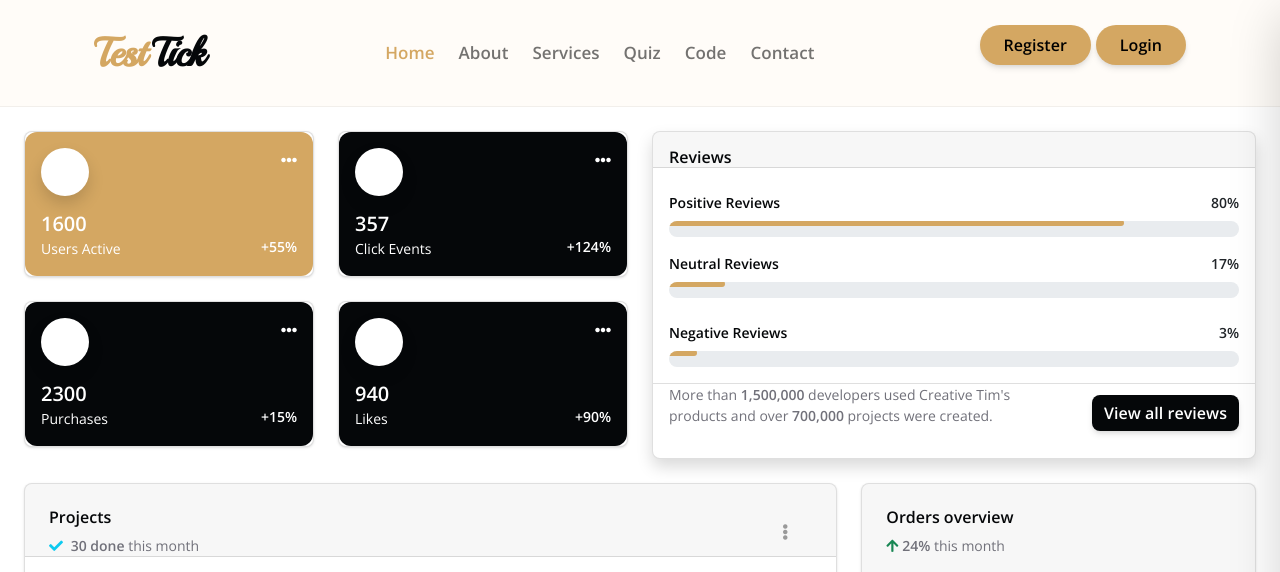
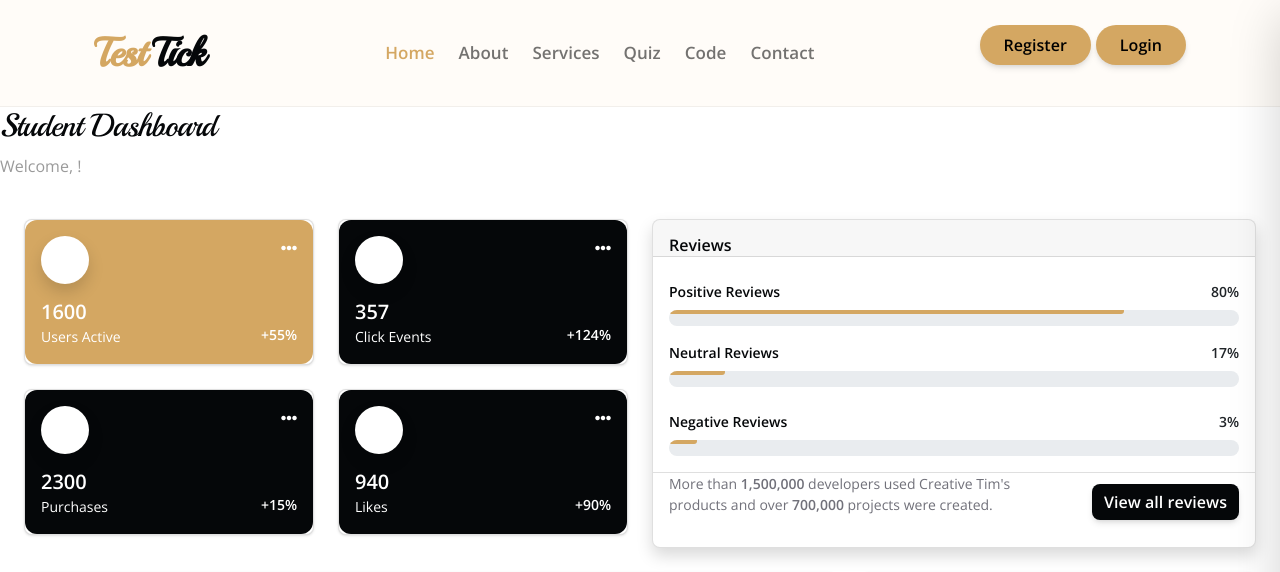
Before and after one commit to Kode-with-Karan/TestTick, a Django app: page /dashboard/student/ in a window 1280 px wide. Shown: the top 572 px of the page. Run offline with Django 5.2, Linux system fonts and the light colour scheme; some libraries are stand-ins or nearby versions; some web fonts are replaced.

Commit message:
Adding logic on student dashboard

```diff
--- a/dashboard/templates/dashboard/student_dashboard.html
+++ b/dashboard/templates/dashboard/student_dashboard.html
@@ -10,8 +10,8 @@
 <link id="pagestyle" href="{% static 'dashboard/css/soft-ui-dashboard.css' %}" rel="stylesheet" />
 {% endblock link %}
 {% block content %}
-  <!-- <h2>Student Dashboard</h2>
-  <p>Welcome, {{ user.username }}!</p> -->
+  <h2>Student Dashboard</h2>
+  <p>Welcome, {{ user.username }}!</p>
 
 
   <!-- <body class="g-sidenav-show  bg-gray-100"> -->
```
